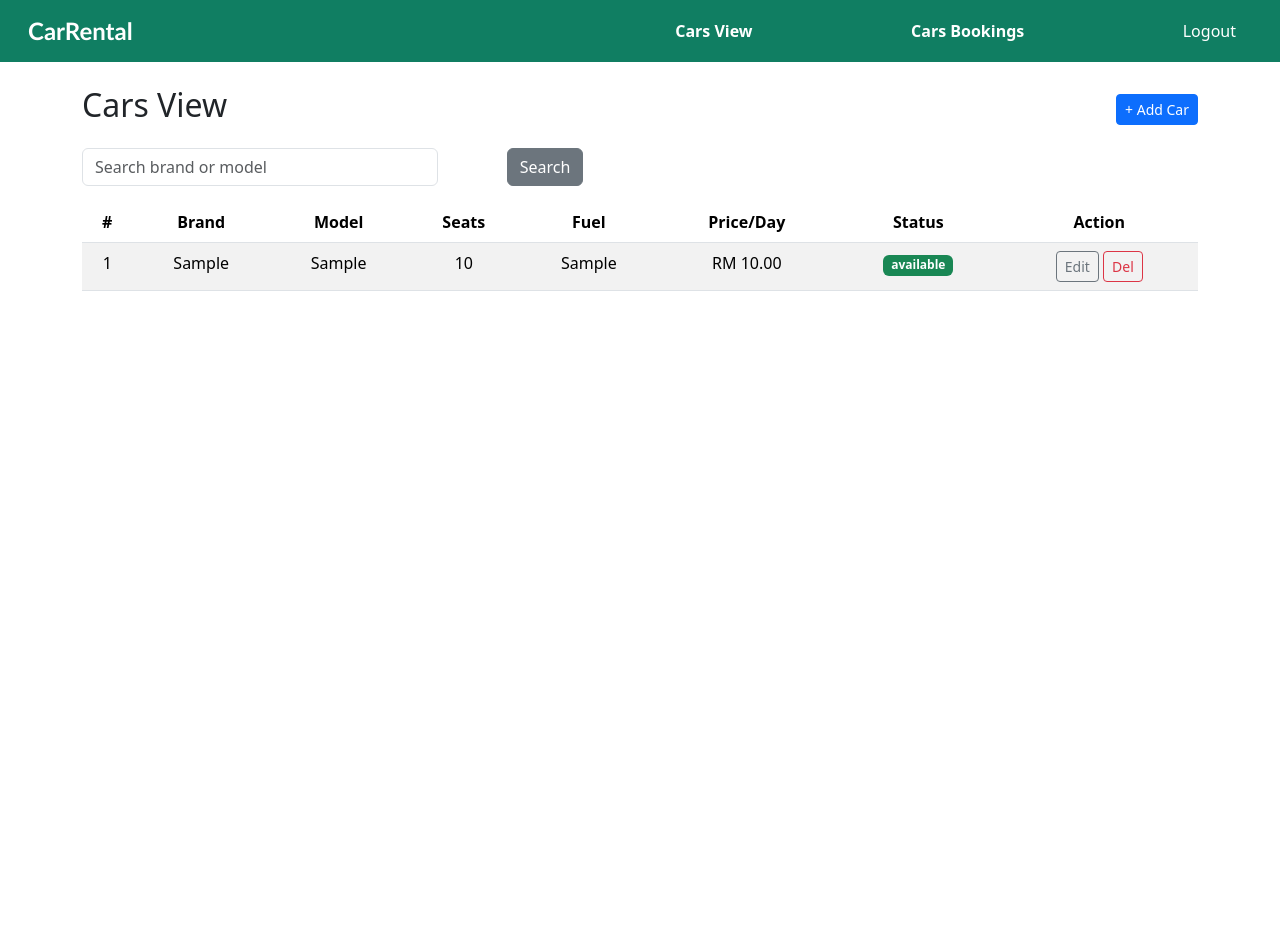
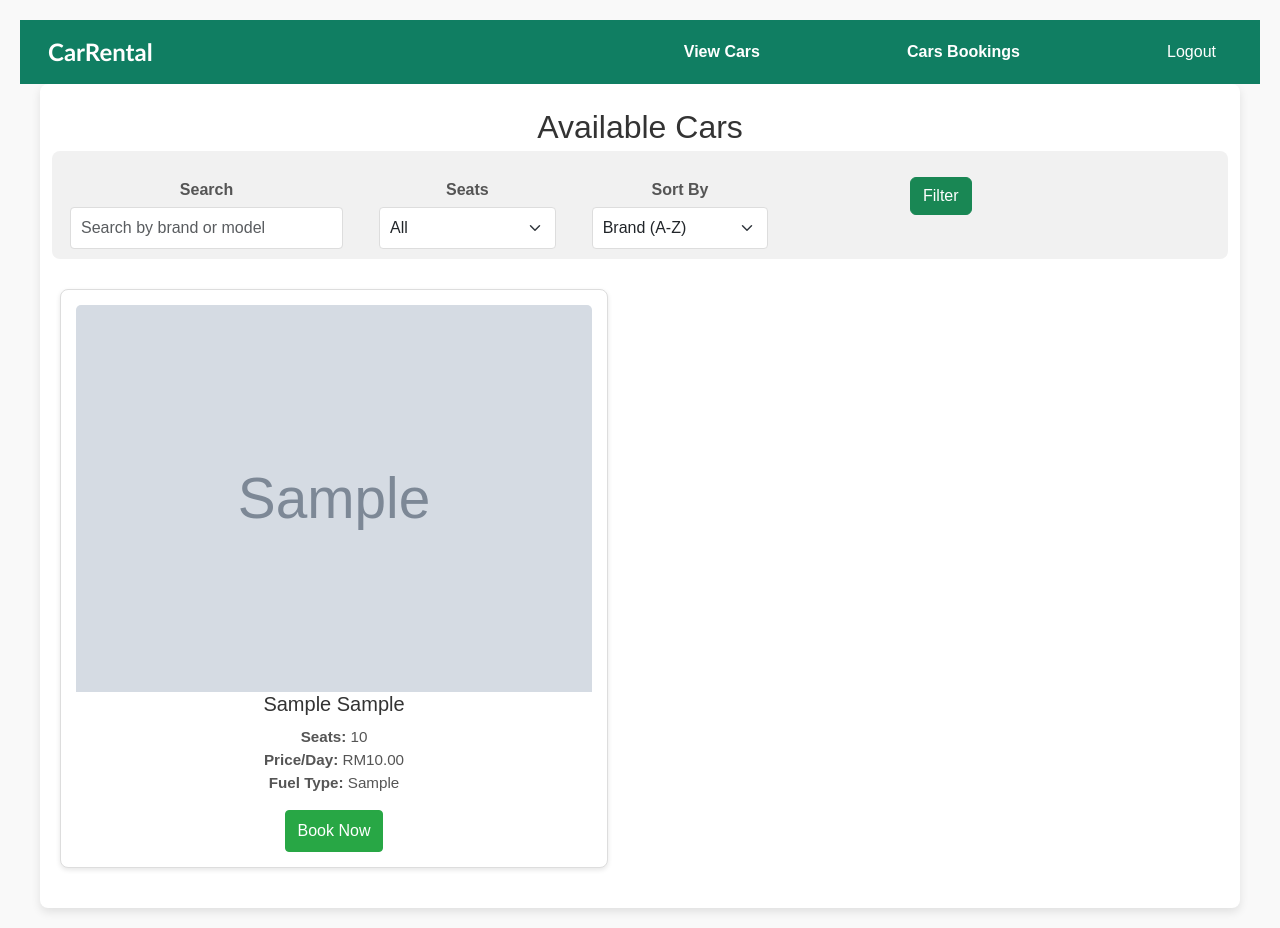
Before and after one commit to faizaizattt/Car-Rental-Booking-System, a PHP site: page /cars.php in a window 1280 px wide. Before the commit the page ends 291 px from the top, so only its background shows below. Run offline with PHP 8.4, Linux system fonts and the light colour scheme; a user stored in the database is signed in; tables that the repository leaves empty hold one stand-in row (values such as "Sample post"); grey boxes marked "Sample" are stand-in pictures.

Commit message:
update car view

```diff
--- a/car-rental/public/cars.php
+++ b/car-rental/public/cars.php
@@ -4,62 +4,118 @@ if (!isset($_SESSION['user_id'])) {
     header('Location: index.php');
     exit;
 }
+
+$uid = $_SESSION['user_id'];
 $isAdmin = $_SESSION['role'] === 'admin';
-$sql = 'SELECT * FROM cars';
-if (isset($_GET['q']) && $_GET['q'] !== '') {
-    $q = '%' . $_GET['q'] . '%';
-    $sql .= ' WHERE brand LIKE ? OR model LIKE ?';
-    $stmt = $pdo->prepare($sql);
-    $stmt->execute([$q,$q]);
-} else {
-    $stmt = $pdo->query($sql);
+
+// Retrieve filters from request
+$search = $_GET['search'] ?? '';
+$seats = $_GET['seats'] ?? '';
+$makeModel = $_GET['make_model'] ?? '';
+$sort = $_GET['sort'] ?? 'brand ASC';
+
+// Construct the SQL query with filters and sorting
+$sql = "SELECT c.id, c.brand, c.model, c.img_link, c.seats, c.price_per_day, fuel_type
+        FROM cars c
+        WHERE 1";
+
+if ($search) {
+    $sql .= " AND (c.brand LIKE :search OR c.model LIKE :search)";
 }
+if ($seats) {
+    $sql .= " AND c.seats = :seats";
+}
+if ($makeModel) {
+    $sql .= " AND (c.brand LIKE :makeModel OR c.model LIKE :makeModel)";
+}
+
+$sql .= " ORDER BY $sort";
+
+$stmt = $pdo->prepare($sql);
+
+// Bind parameters
+if ($search) {
+    $stmt->bindValue(':search', "%$search%");
+}
+if ($seats) {
+    $stmt->bindValue(':seats', $seats);
+}
+if ($makeModel) {
+    $stmt->bindValue(':makeModel', "%$makeModel%");
+}
+
+$stmt->execute();
 $cars = $stmt->fetchAll();
 ?>
+
 <!DOCTYPE html>
 <html lang="en">
 <head>
   <meta charset="UTF-8">
-  <meta name="viewport" content="width=device-width,initial-scale=1">
-  <title>Cars - Car Rental</title>
+  <meta name="viewport" content="width=device-width, initial-scale=1.0">
+  <title>Car Listings</title>
   <link href="https://cdn.jsdelivr.net/npm/bootstrap@5.3.3/dist/css/bootstrap.min.css" rel="stylesheet">
   <link href="styles.css" rel="stylesheet">
 </head>
 <body>
-<?php include 'navbar.php';?>
+<div>
+  <?php include 'navbar.php'; ?>
+</div>
 <div class="container py-4">
-  <div class="d-flex justify-content-between align-items-center mb-3">
-    <h2>Cars View</h2>
-    <?php if ($isAdmin): ?>
-      <a href="add_car.php" class="btn btn-sm btn-primary">+ Add Car</a>
-    <?php endif; ?>
+  <h1>Available Cars</h1>
+  <form method="GET" id="filterForm" class="row g-3">
+    <div class="col-md-3">
+      <label for="search" class="form-label">Search</label>
+      <input type="text" id="search" name="search" class="form-control" placeholder="Search by brand or model">
+    </div>
+    <div class="col-md-2">
+      <label for="seats" class="form-label">Seats</label>
+      <select id="seats" name="seats" class="form-select">
+        <option value="">All</option>
+        <option value="5">5</option>
+        <option value="4">4</option>
+        <option value="6">6</option>
+        <option value="7">7</option>
+      </select>
+    </div>
+    <div class="col-md-2">
+      <label for="sort" class="form-label">Sort By</label>
+      <select id="sort" name="sort" class="form-select">
+        <option value="brand ASC">Brand (A-Z)</option>
+        <option value="price_per_day ASC">Price (Low-High)</option>
+      </select>
+    </div>
+    <div class="col-md-3">
+      <button type="submit" class="btn btn-success">Filter</button>
+    </div>
+  </form>
+
+  <div class="mt-4">
+    <div class="row">
+      <?php foreach ($cars as $car): ?>
+        <div class="col-md-6 mb-3">
+          <div class="card">
+            <div class="card-body">
+              <img src="<?php echo htmlspecialchars($car['img_link']); ?>" class="card-img-top">
+              <h5 class="card-title">
+                <?php echo htmlspecialchars($car['brand'] . ' ' . $car['model']); ?></h5>
+              <p class="card-text">
+                <strong>Seats:</strong> <?php echo htmlspecialchars($car['seats']); ?><br>
+                <strong>Price/Day:</strong> RM<?php echo number_format($car['price_per_day'], 2); ?><br>
+                <strong>Fuel Type:</strong> <?php echo htmlspecialchars($car['fuel_type']); ?>
+              </p>
+              <a href="#" class="btn btn-success">Book Now</a>
+            </div>
+          </div>
+        </div>
+      <?php endforeach; ?>
+    </div>
   </div>
-  <form class="row mb-3">
-    <div class="col-md-4"><input type="text" name="q" placeholder="Search brand or model" class="form-control" value="<?php echo htmlspecialchars($_GET['q'] ?? ''); ?>"></div>
-    <div class="col-md-2"><button class="btn btn-secondary">Search</button></div>
-  </form>
-  <table class="table table-striped table-hover">
-    <thead><tr><th>#</th><th>Brand</th><th>Model</th><th>Seats</th><th>Fuel</th><th>Price/Day</th><th>Status</th><?php if ($isAdmin) echo '<th>Action</th>'; ?></tr></thead>
-    <tbody>
-      <?php foreach ($cars as $c): ?>
-        <tr>
-          <td><?php echo $c['id']; ?></td>
-          <td><?php echo htmlspecialchars($c['brand']); ?></td>
-          <td><?php echo htmlspecialchars($c['model']); ?></td>
-          <td><?php echo $c['seats']; ?></td>
-          <td><?php echo htmlspecialchars($c['fuel_type']); ?></td>
-          <td>RM <?php echo number_format($c['price_per_day'],2); ?></td>
-          <td><span class="badge bg-<?php echo $c['status']==='available'?'success':'warning'; ?>"><?php echo $c['status']; ?></span></td>
-          <?php if ($isAdmin): ?>
-          <td>
-            <a href="edit_car.php?id=<?php echo $c['id']; ?>" class="btn btn-sm btn-outline-secondary">Edit</a>
-            <a href="delete_car.php?id=<?php echo $c['id']; ?>" class="btn btn-sm btn-outline-danger" onclick="return confirm('Delete this car?');">Del</a>
-          </td>
-          <?php endif; ?>
-        </tr>
-      <?php endforeach; ?>
-    </tbody>
-  </table>
 </div>
+<script>
+  document.getElementById('filterForm').addEventListener('change', () => {
+    document.getElementById('filterForm').submit();
+  });
+</script>
 </body>
 </html>
--- a/car-rental/public/navbar.php
+++ b/car-rental/public/navbar.php
@@ -18,7 +18,7 @@ if (!isset($_SESSION['user_id'])) {
 <nav class="navbar">
     <div class="container-fluid">
       <a class="navbar-brand" href="dashboard.php"><b>CarRental</b></a>
-        <a class="nav-item" href="cars.php"><b>Cars View</b></a>
+        <a class="nav-item" href="cars.php"><b>View Cars</b></a>
         <a class="nav-item" href="bookings.php"><b>Cars Bookings</b></a>
         <a class="nav-item" href="logout.php">Logout</a>
     </div>
--- a/car-rental/public/styles.css
+++ b/car-rental/public/styles.css
@@ -246,3 +246,139 @@ footer {
   text-align: center;
   padding: 1rem 0 0.2rem;
 }
+
+/* BOOKING */
+/* General Reset */
+body, h1, h2, h3, p, ul, ol {
+  margin: 0;
+  padding: 0;
+  box-sizing: border-box;
+}
+
+/* Body Styling */
+body {
+  font-family: Arial, sans-serif;
+  background-color: #f9f9f9;
+  color: #333;
+  line-height: 1.6;
+  padding: 20px;
+}
+
+/* Container */
+.container {
+  max-width: 1200px;
+  margin: 0 auto;
+  padding: 20px;
+  background: #fff;
+  border-radius: 8px;
+  box-shadow: 0px 4px 10px rgba(0, 0, 0, 0.1);
+}
+
+/* Title */
+h1 {
+  font-size: 2rem;
+  margin-bottom: 20px;
+  color: #333;
+}
+
+/* Form */
+form {
+  margin-bottom: 30px;
+  padding: 10px;
+  background: #f1f1f1;
+  border-radius: 8px;
+}
+
+form label {
+  font-weight: bold;
+}
+
+form .form-label {
+  margin-bottom: 5px;
+  display: block;
+  color: #555;
+}
+
+form .form-control, form .form-select {
+  border: 1px solid #ddd;
+  border-radius: 4px;
+  padding: 8px 10px;
+  width: 100%;
+}
+
+form .btn-primary {
+  background-color: #0069d9;
+  border-color: #0069d9;
+  color: #fff;
+  padding: 10px 15px;
+  border-radius: 4px;
+  cursor: pointer;
+  transition: background 0.3s;
+}
+
+form .btn-primary:hover {
+  background-color: #0056b3;
+}
+
+/* Card Grid */
+.row {
+  display: flex;
+  flex-wrap: wrap;
+  gap: 20px;
+}
+
+.col-md-6 {
+  flex: 1 1 calc(50% - 20px);
+  max-width: calc(50% - 20px);
+}
+
+.card {
+  background: #fff;
+  border-radius: 8px;
+  border: 1px solid #ddd;
+  box-shadow: 0 2px 5px rgba(0, 0, 0, 0.1);
+  overflow: hidden;
+  transition: transform 0.3s;
+}
+
+.card:hover {
+  transform: translateY(-5px);
+}
+
+.card-body {
+  padding: 15px;
+}
+
+.card-title {
+  font-size: 1.25rem;
+  color: #333;
+  margin-bottom: 10px;
+}
+
+.card-text {
+  font-size: 0.95rem;
+  color: #555;
+  line-height: 1.5;
+  margin-bottom: 15px;
+}
+
+.card .btn-success {
+  background-color: #28a745;
+  border-color: #28a745;
+  color: #fff;
+  padding: 8px 12px;
+  border-radius: 4px;
+  transition: background 0.3s;
+}
+
+.card .btn-success:hover {
+  background-color: #218838;
+}
+
+/* Responsive Design */
+@media (max-width: 768px) {
+  .col-md-6 {
+    flex: 1 1 100%;
+    max-width: 100%;
+  }
+}
--- a/db.sql
+++ b/db.sql
@@ -17,6 +17,7 @@ CREATE TABLE cars (
   id INT AUTO_INCREMENT PRIMARY KEY,
   brand VARCHAR(80) NOT NULL,
   model VARCHAR(80) NOT NULL,
+  img_link VARCHAR(100) NOT NULL,
   price_per_day DECIMAL(10,2) NOT NULL,
   seats TINYINT NOT NULL,
   fuel_type VARCHAR(20) NOT NULL,
```
